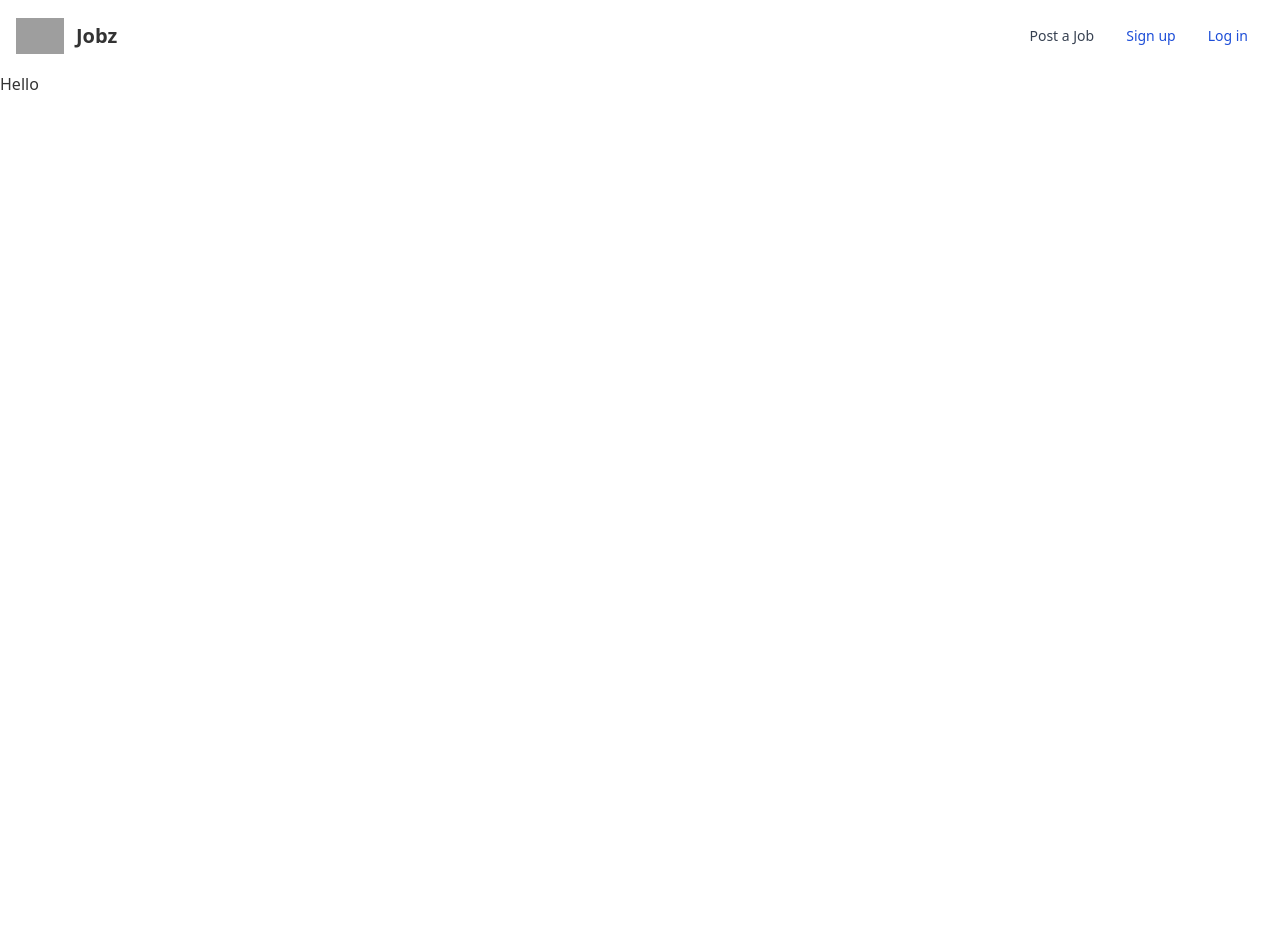
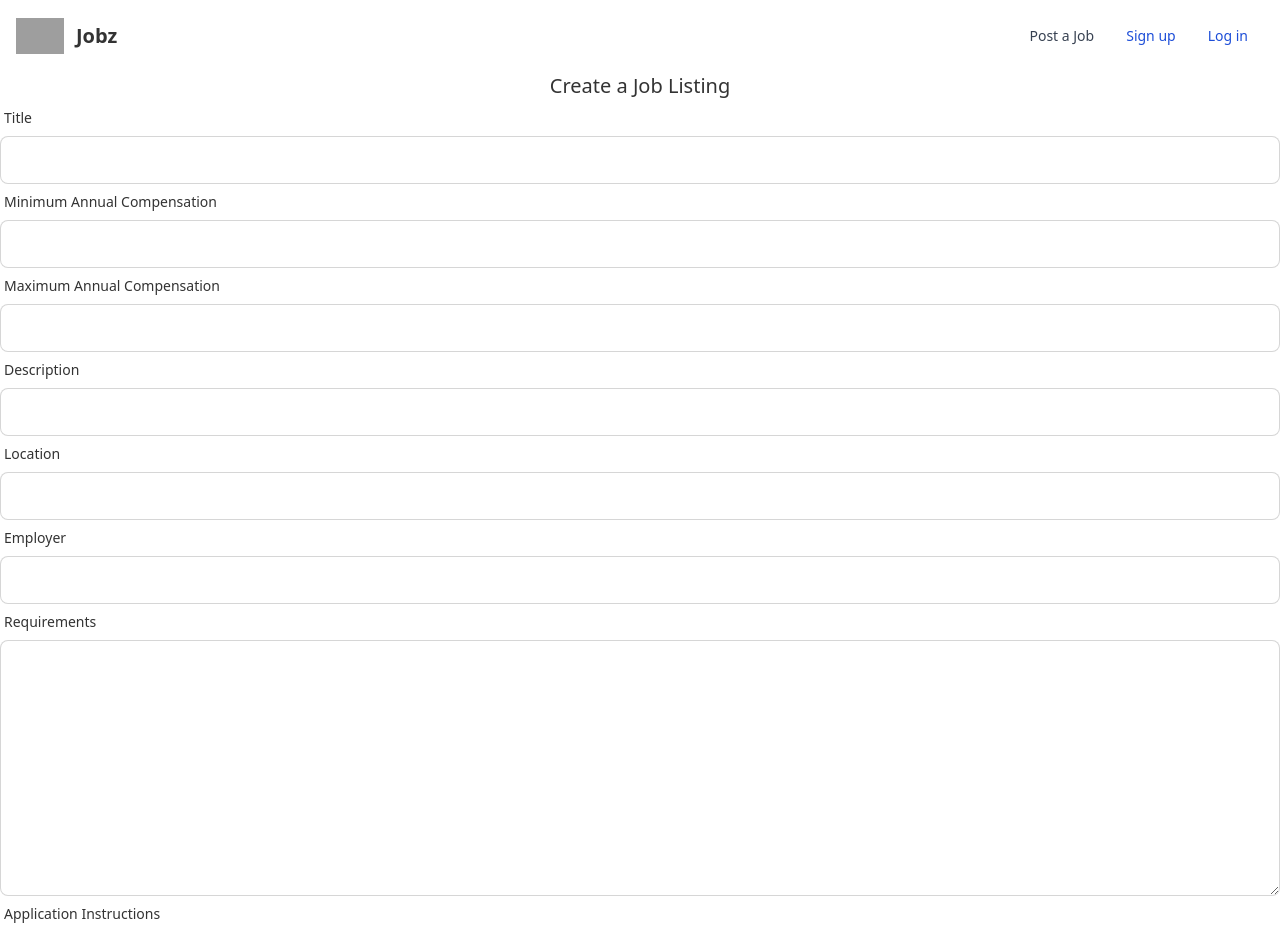
Before and after one commit to wiju10/job-posting-site, a SvelteKit app: page /jobs/new in a window 1280 px wide. Shown: the top 930 px of the page. Before the commit the page ends 800 px from the top, so only its background shows below. Built offline with nearby package versions, Linux system fonts and the light colour scheme; no server answers; grey boxes are pictures that could not be loaded.

Commit message:
added title names and moved check token into layout.js

```diff
--- a/src/app.html
+++ b/src/app.html
@@ -4,6 +4,7 @@
 		<meta charset="utf-8" />
 		<link rel="icon" href="%sveltekit.assets%/favicon.png" />
 		<meta name="viewport" content="width=device-width" />
+    <title>Jobz</title>
 		%sveltekit.head%
 	</head>
 	<body data-sveltekit-preload-data="hover">
--- a/src/routes/+layout.js
+++ b/src/routes/+layout.js
@@ -1 +1,7 @@
 export const ssr = false; // this essentially turns our entire project into true SPA mode. No JS code will execute server side.
+
+import { isLoggedIn } from '../utils/auth';
+
+export async function load() {
+  await isLoggedIn()
+}
--- a/src/routes/+layout.svelte
+++ b/src/routes/+layout.svelte
@@ -1,6 +1,6 @@
 <script>
-  import "../app.css";
-  import Header from "../components/common/Header.svelte";
+	import Header from '../components/common/Header.svelte';
+	import '../app.css';
 </script>
 
 <Header />
--- a/src/routes/+page.svelte
+++ b/src/routes/+page.svelte
@@ -3,6 +3,9 @@
 	export let data;
 </script>
 
+<svelte:head>
+	<title>Jobz</title>
+</svelte:head>
 <h1 class="text-center text-6xl font-bold">Find Your Next Job</h1>
 
 <div class="overflow-x-auto w-full">
@@ -12,9 +15,11 @@
 				<a class="font-bold text-2xl" href="/jobs/{job.id}">{job.title}</a>
 				<div class="text-sm mt-1">
 					{job.employer} . {job.location} .
-                  <span class="text-sm">USD {humanize.formatNumber(job.minAnnualCompensation)} - USD {humanize.formatNumber(
+					<span class="text-sm"
+						>USD {humanize.formatNumber(job.minAnnualCompensation)} - USD {humanize.formatNumber(
 							job.maxAnnualCompensation
-                      )}</span>
+						)}</span
+					>
 				</div>
 				<div class="italic text-xs opacity-50 mt-2">
 					posted {new Date(job.created).toLocaleDateString(undefined, {
--- a/src/routes/jobs/[slug]/+page.svelte
+++ b/src/routes/jobs/[slug]/+page.svelte
@@ -1,9 +1,37 @@
 <script>
+	import { PUBLIC_BACKEND_BASE_URL } from '$env/static/public';
 	import humanize from 'humanize-plus';
 	import SvelteMarkdown from 'svelte-markdown';
+	import { getTokenFromLocalStorage, getUserId } from '../../../utils/auth';
 	export let data;
+	import { goto } from '$app/navigation';
+
+	async function deleteJob() {
+		if (window.confirm('Are you sure?')) {
+			const jobData = {
+				id: null
+			};
+
+			const resp = await fetch(
+				PUBLIC_BACKEND_BASE_URL + `/api/collections/jobs/records/${data.job.id}`,
+				{
+					method: 'DELETE',
+					mode: 'cors',
+					headers: {
+						'Content-Type': 'application/json',
+						Authorization: getTokenFromLocalStorage()
+					},
+					body: JSON.stringify(jobData)
+				}
+			);
+			goto('/');
+		}
+	}
 </script>
 
+<svelte:head>
+	<title>Job Details | Jobz</title>
+</svelte:head>
 <div class="mt-10">
 	<div class="flex">
 		<div class="flex-1">
@@ -12,6 +40,10 @@
 		</div>
 	</div>
 
+	{#if getUserId() == data.job.user}
+		<button on:click={goto(`./${data.job.id}/edit`)}>Edit Job</button>
+		<button on:click={deleteJob}>Delete Job</button>
+	{/if}
 	<div class="flex flex-row w-full mt-8">
 		<div class="basis-2/3 prose max-w-none w-full">
 			<h2 class="text-xl font-thin">Description</h2>
--- a/src/routes/jobs/new/+page.svelte
+++ b/src/routes/jobs/new/+page.svelte
@@ -1 +1,106 @@
-<div>Hello</div>
+<script>
+	import { PUBLIC_BACKEND_BASE_URL } from '$env/static/public';
+	import { goto } from '$app/navigation';
+	import { getUserId } from '../../../utils/auth';
+	let formErrors = {};
+
+	async function createJob(evt) {
+		evt.preventDefault();
+
+		const jobData = {
+			user: getUserId(),
+			title: evt.target['title'].value,
+			minAnnualCompensation: evt.target['minAnnualCompensation'].value,
+			maxAnnualCompensation: evt.target['maxAnnualCompensation'].value,
+			description: evt.target['description'].value,
+			requirements: evt.target['requirements'].value,
+			applicationInstructions: evt.target['applicationInstructions'].value,
+			location: evt.target['location'].value,
+			employer: evt.target['employer'].value
+		};
+
+		const resp = await fetch(PUBLIC_BACKEND_BASE_URL + '/api/collections/jobs/records', {
+			method: 'POST',
+			mode: 'cors',
+			headers: {
+				'Content-Type': 'application/json'
+			},
+			body: JSON.stringify(jobData)
+		});
+
+		goto('/');
+	}
+</script>
+
+<svelte:head>
+	<title>Create a Job Listing | Jobz</title>
+</svelte:head>
+
+<h1 class="text-center text-xl">Create a Job Listing</h1>
+<div class="container mx-auto">
+	<form on:submit={createJob}>
+		<div class="form-control w-full">
+			<label class="label" for="title">
+				<span class="label-text">Title</span>
+			</label>
+			<input type="text" name="title" class="input input-bordered w-full" />
+		</div>
+
+		<div class="form-control w-full">
+			<label class="label" for="minAnnualCompensation">
+				<span class="label-text">Minimum Annual Compensation</span>
+			</label>
+			<input type="number" name="minAnnualCompensation" class="input input-bordered w-full" />
+		</div>
+
+		<div class="form-control w-full">
+			<label class="label" for="maxAnnualCompensation">
+				<span class="label-text">Maximum Annual Compensation</span>
+			</label>
+			<input type="number" name="maxAnnualCompensation" class="input input-bordered w-full" />
+		</div>
+
+		<div class="form-control w-full">
+			<label class="label" for="description">
+				<span class="label-text">Description</span>
+			</label>
+			<input type="text" name="description" class="input input-bordered w-full" />
+		</div>
+
+		<div class="form-control w-full">
+			<label class="label" for="location">
+				<span class="label-text">Location</span>
+			</label>
+			<input type="text" name="location" class="input input-bordered w-full" />
+		</div>
+
+		<div class="form-control w-full">
+			<label class="label" for="employer">
+				<span class="label-text">Employer</span>
+			</label>
+			<input type="text" name="employer" class="input input-bordered w-full" />
+		</div>
+
+		<div class="form-control w-full">
+			<label class="label" for="requirements">
+				<span class="label-text">Requirements</span>
+			</label>
+			<textarea class="textarea textarea-bordered h-64" name="requirements" placeholder="" />
+		</div>
+
+		<div class="form-control w-full">
+			<label class="label" for="applicationInstructions">
+				<span class="label-text">Application Instructions</span>
+			</label>
+			<textarea
+				class="textarea textarea-bordered h-64"
+				name="applicationInstructions"
+				placeholder=""
+			/>
+		</div>
+
+		<div class="form-control w-full mt-4">
+			<button class="btn btn-md">Create a Job</button>
+		</div>
+	</form>
+</div>
--- a/src/routes/login/+page.svelte
+++ b/src/routes/login/+page.svelte
@@ -22,6 +22,10 @@
 		}
 	}
 </script>
+
+<svelte:head>
+	<title>Login | Jobz</title>
+</svelte:head>
 
 <h1 class="text-center text-xl">Sign-In</h1>
 <div class="flex justify-center items-center mt-8">
--- a/src/routes/users/new/+page.svelte
+++ b/src/routes/users/new/+page.svelte
@@ -46,6 +46,10 @@
 		}
 	}
 </script>
+
+<svelte:head>
+	<title>Sign up | Jobz</title>
+</svelte:head>
 
 <h1 class="text-center text-xl">Create an Account to Post a Job</h1>
 <div class="text-center">
```
Also changed, not shown: src/components/common/Header.svelte (+58 -13 lines). Lines whose indentation alone changed are shown as unchanged.
